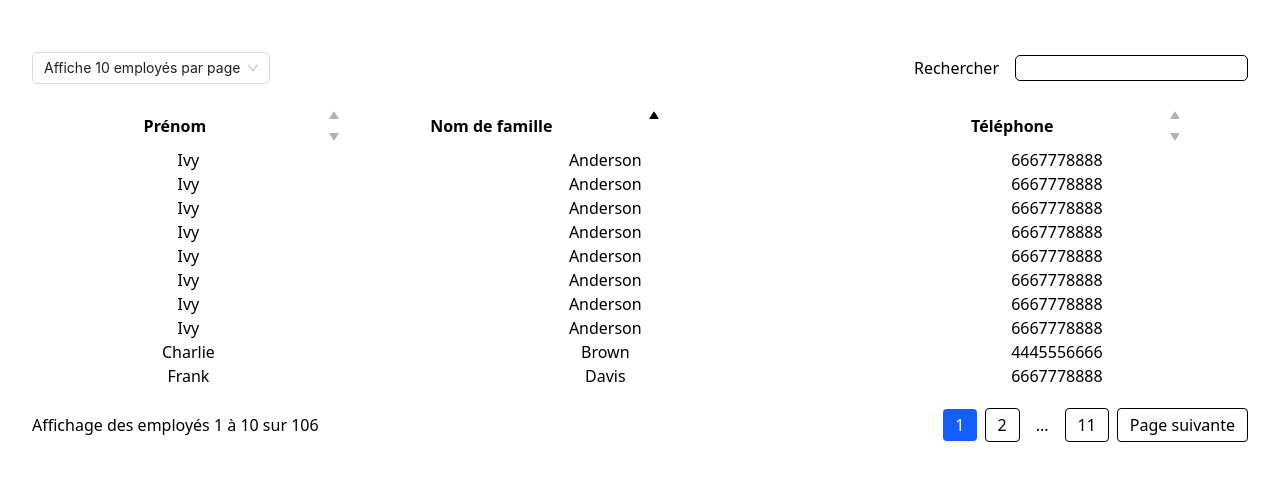
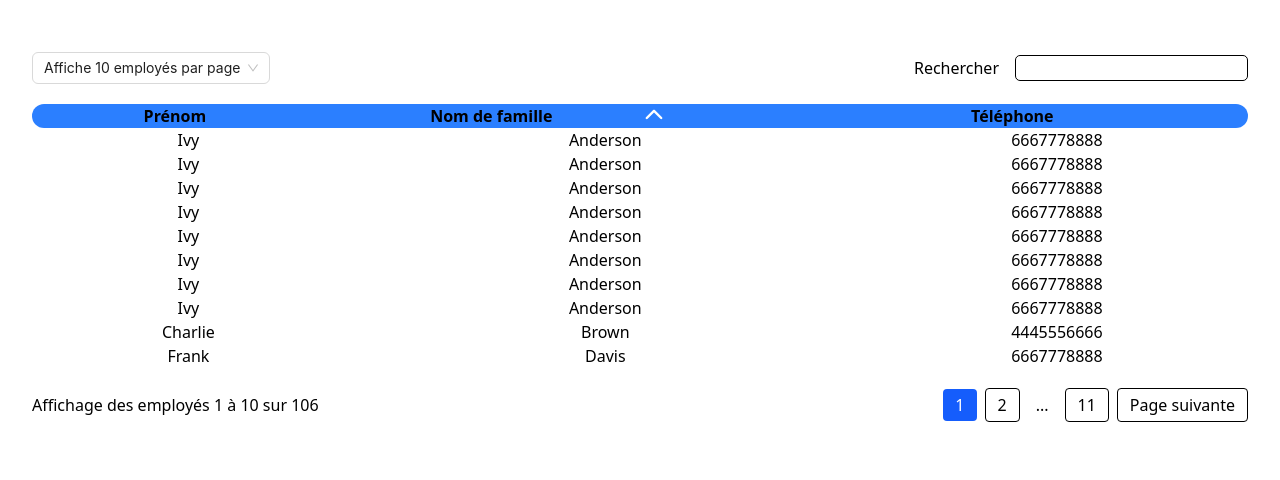
Before and after one commit to zarakeye/react-ts-tab-lib, a React (Vite) app: page / in a window 1280 px wide. Shown: the top 480 px of the page. Built offline with nearby package versions, Linux system fonts and the light colour scheme.

Commit message:
floating headers ok

```diff
--- a/src/components/Table/Table.tsx
+++ b/src/components/Table/Table.tsx
@@ -60,7 +60,9 @@ export type TableProps<T> = {
   textContent?: TextContentType | null;
 }
 
-
+type ColumnsWitdthType<T> = {
+  [K in keyof T]: number
+}
 
 // eslint-disable-next-line @typescript-eslint/no-explicit-any
 function Table <T extends Record<string, any>>({
@@ -77,7 +79,7 @@ function Table <T extends Record<string, any>>({
   tableClassname,
   globalColumnsClassname,
   sortButtonClassname,
-  activeSortButtonClassname = { style: '', color: ''},
+  activeSortButtonClassname,
   rowsClassname = '',
   currentPagePaginationButtonClassname,
   pagesPaginationButtonsClassname,
@@ -97,8 +99,7 @@ function Table <T extends Record<string, any>>({
     property: defaultOrder?.property ?? columns[0].property satisfies keyof T,
     order: defaultOrder?.order ?? 'asc'
   });
-console.log('initial activeOrder.property', activeOrder.property);
-
+  const [columnsWidth, setColumnsWidth] = useState<number[]>([]);
   const [hoveredRow, setHoveredRow] = useState<T | null>(null);
   console.log(hoveredRow);
 
@@ -292,6 +293,16 @@ console.log('initial activeOrder.property', activeOrder.property);
     { value: option, label: <span className={sampleOptionsClassname}> {`${textContent?.sampleLabelPrefix ?? 'Show '} ${option} ${textContent?.sampleLabelSuffix ?? ' entries'}`} </span> }
   ))
 
+  // const columnsWidth: ColumnsWitdthType<T>[] = [];
+
+  useEffect(() => {
+    const firstRow = document.getElementsByTagName('tbody')[0].children[0];
+    const cells = firstRow.getElementsByTagName('td');
+    for (let i = 0; i < cells.length; i++) {
+      setColumnsWidth(  [...columnsWidth, cells[i].offsetWidth]);
+    }
+  }, [columns]);
+
   return (
     <div className={`my-5 ${componentGlobalClassname ?? ''}`}>
       <div className='flex flex-col lg:flex-row items-center justify-between my-5 gap-y-3.5'>
@@ -317,17 +328,17 @@ console.log('initial activeOrder.property', activeOrder.property);
 
       <table className={`w-full ${tableClassname ?? ''}`} role='table'>
         <thead>
-          <tr role='row'>
+          <tr role='row' className="">
             {columns.map((key, index) => (
               <th
                 key={index}
                 role='columnheader'
                 // className={`${key.specificColumnClassname ?? ''} ${globalColumnsClassname ? globalColumnsClassname : 'pl-[18px] pr-[5px] py-[10px] border-b-2 border-b-gray bg-gray/0 hover:bg-gray/40 '}`}
-
+                className="sticky top-0 z-10"
                 ref={columnHeaderRef}
               >
                 <div
-                  className={`flex justify-between items-center gap-2.5`}
+                  className={`flex justify-between items-center gap-2.5 bg-blue-500 ${columnsWidth[index] ? `w-[${columnsWidth[index]}px]` : ''} ${index === 0 ? 'rounded-tl-[20px] rounded-bl-[20px]' : ''} ${index === columns.length - 1 ? 'rounded-tr-[20px] rounded-br-[20px]' : ''}`}
                   onClick={e => handleOrder(e, key.property)}
                 >
                   <div className={`flex items-center w-[100%] ${key.specificColumnClassname ?? ''} ${globalColumnsClassname ? globalColumnsClassname : 'pl-[18px] pr-[5px] py-[10px] border-b-2 border-b-[#878787]'}  ${globalColumnsClassname ? '' : 'bg-gray/0 hover:bg-[#878787]'}`}>
@@ -339,30 +350,24 @@ console.log('initial activeOrder.property', activeOrder.property);
                         {key.displayName ? key.displayName : String(key.property)}
                       </p>
                     </div>
-                    <div className='flex flex-col justify-between'>
+                    <div>
                       <div
-                        ref={ascFilteringButtonRef}
-                        className={`w-[12px] h-[12px] transition duration-500 m-[5px]`}
+                        className={`flex items-center justify-center w-[12px] h-[12px] m-[5px]`}
                       >
-                        <svg className={activeOrder?.property === key.property && activeOrder?.order !== 'asc' ? 'hidden' : ''} xmlns="http://www.w3.org/2000/svg" width="12px" height="12px" viewBox="0 -960 960 960" fill={activeOrder?.property === key.property ? activeOrder?.order === 'asc' ? (activeSortButtonClassname.color ?? '#000') :  '' : '#b3b2b2'} >
-                          <path d="M152-160q-23 0-35-20.5t1-40.5l328-525q12-19 34-19t34 19l328 525q13 20 1 40.5T808-160H152Z"/>
-                        </svg>
-                      </div>
-                      <div
-                        ref={descFilteringButtonRef}
-                        className={`w-[12px] h-[12px] transition duration-500 m-[5px]`}
-                        role='button'
-                        aria-label='descending order button'
-                      >
-                        <svg className={`rotate-180 ${activeOrder?.property === key.property && activeOrder?.order !== 'desc' ? 'hidden' : ''}`} xmlns="http://www.w3.org/2000/svg" width="12px" height="12px" viewBox="0 -960 960 960" fill={activeOrder?.property === key.property ? (activeOrder?.order === 'desc' ? (activeSortButtonClassname.color ?? '#000') : (sortButtonClassname?.color ?? '')) : '#b3b2b2'}>
-                          <path d="M152-160q-23 0-35-20.5t1-40.5l328-525q12-19 34-19t34 19l328 525q13 20 1 40.5T808-160H152Z"/>
+                        <svg
+                          className={`${!(activeOrder?.property === key.property)? 'hidden' : ''} ${activeOrder?.property === key.property && activeOrder?.order !== 'asc' ? 'rotate-90' : '-rotate-90'}`}
+                          xmlns="http://www.w3.org/2000/svg"
+                          viewBox="0 0 320 512"
+                          fill={activeSortButtonClassname?.color ?? '#FFF'}
+                        >
+                          <path d="M310.6 233.4c12.5 12.5 12.5 32.8 0 45.3l-192 192c-12.5 12.5-32.8 12.5-45.3 0s-12.5-32.8 0-45.3L242.7 256 73.4 86.6c-12.5-12.5-12.5-32.8 0-45.3s32.8-12.5 45.3 0l192 192z"/>
                         </svg>
                       </div>
                     </div>
                   </div>
                 </div>
-              </th>
-            ))}
+              </th>)
+            )}
           </tr>
         </thead>
         <tbody className='pb-2.5 overflow-y-auto border-b-[#878787]'>
--- a/src/index.css
+++ b/src/index.css
@@ -1 +1,11 @@
 @import 'tailwindcss';
+
+.first-column {
+  border-top-left-radius: 20px;
+  border-bottom-left-radius: 20px;
+}
+
+.last-column {
+  border-top-right-radius: 20px;
+  border-bottom-right-radius: 20px;
+}
```
